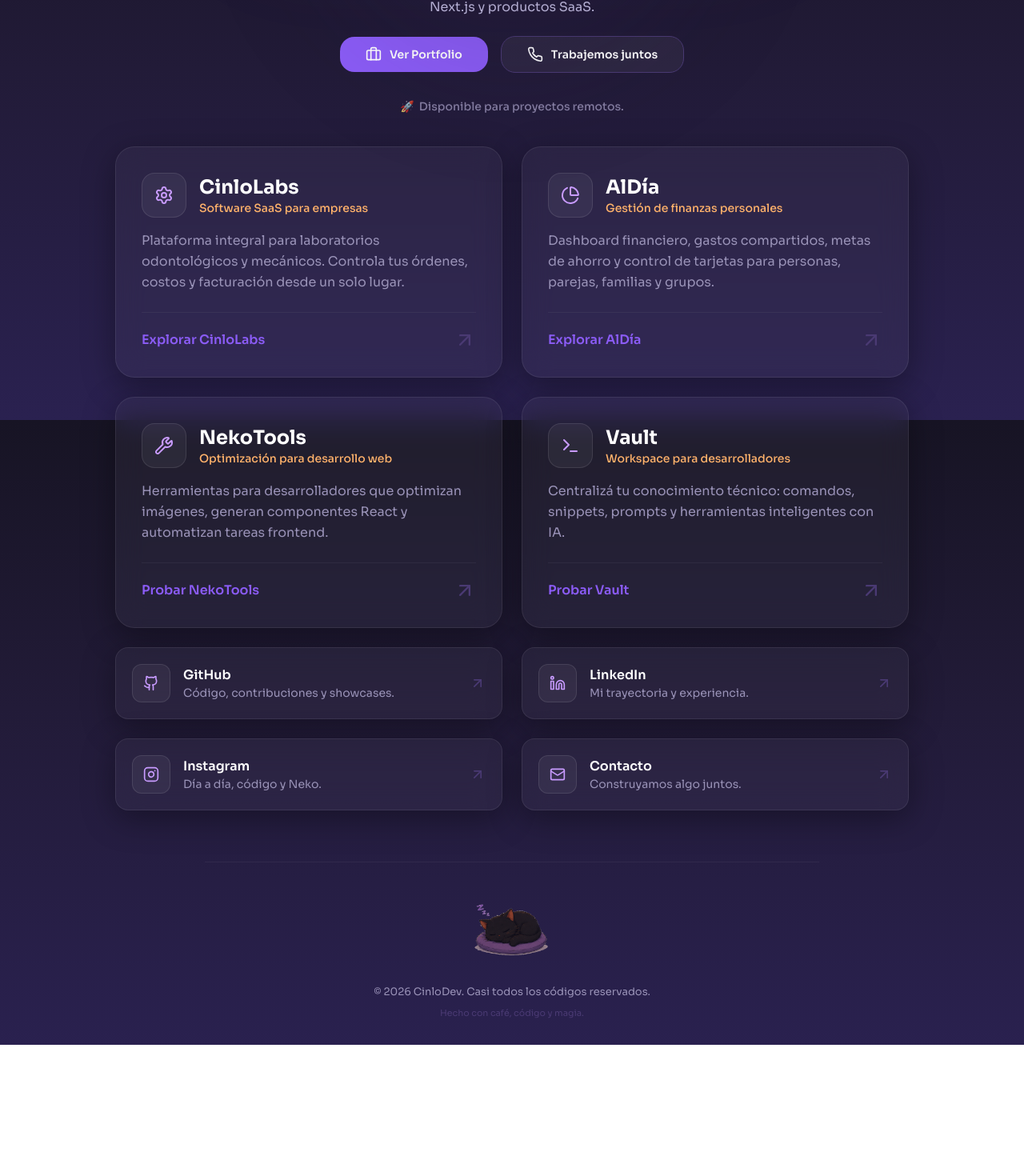
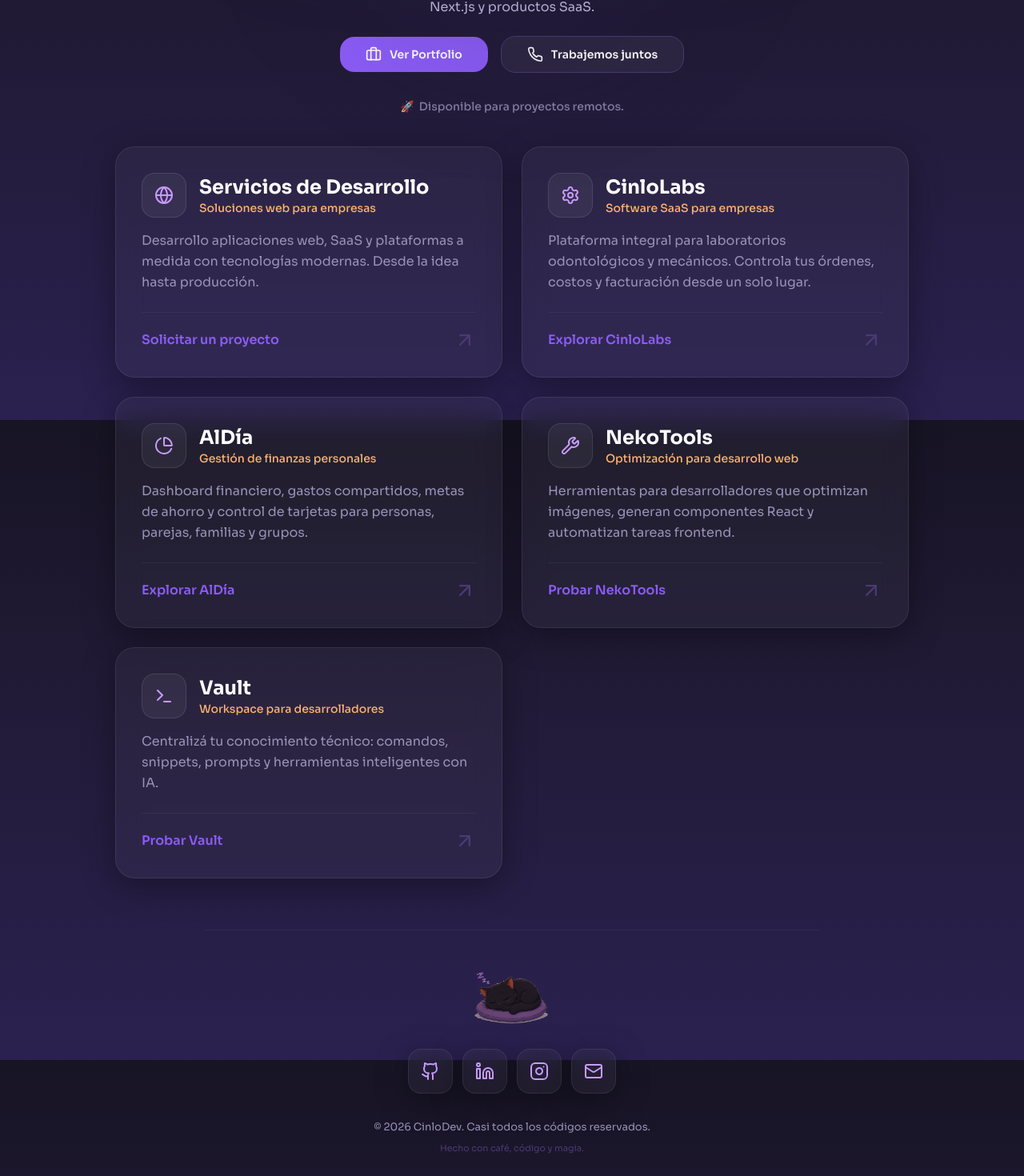
Before and after one commit to CinloDev/cinlodev-go, a Next.js app: page / in a window 1280 px wide. Shown: the part 275-1745 px from the top of the page at 80% size. Before the commit the page ends 1581 px from the top, so only its background shows below. Built offline with nearby package versions, Linux system fonts and the light colour scheme.

Commit message:
feat: implement link configuration and rendering components for featured projects and footer social links

```diff
--- a/src/components/layout/footer.tsx
+++ b/src/components/layout/footer.tsx
@@ -1,10 +1,12 @@
 "use client";
 
 import { motion } from "framer-motion";
-
 import Image from "next/image";
+import { linksConfig } from "@/config/links";
 
 export function Footer() {
+	const socialLinks = linksConfig.filter((link) => !link.featured);
+
 	return (
 		<motion.footer
 			initial={{ opacity: 0 }}
@@ -13,8 +15,8 @@
 			className="mt-auto w-full flex flex-col items-center justify-center relative z-10 text-center px-4 pb-8"
 		>
 			<div className="w-full max-w-3xl border-t border-white/5 pt-8 flex flex-col items-center gap-2">
-				<div className="flex flex-col items-center group cursor-pointer">
-					<div className="relative mb-3 transition-transform duration-300 group-hover:-translate-y-1 opacity-70 group-hover:opacity-100">
+				<div className="flex flex-col items-center group cursor-pointer mb-2">
+					<div className="relative transition-transform duration-300 group-hover:-translate-y-1 opacity-70 group-hover:opacity-100">
 						<Image
 							src="/assets/neko_zzz.svg"
 							alt="Neko Durmiendo"
@@ -23,6 +25,24 @@
 							className="w-25 h-25 object-contain"
 						/>
 					</div>
+				</div>
+
+				<div className="flex items-center gap-3 mb-6">
+					{socialLinks.map((link) => {
+						const Icon = link.icon;
+						return (
+							<a
+								key={link.id}
+								href={link.url}
+								target="_blank"
+								rel="noopener noreferrer"
+								className="group flex h-14 w-14 items-center justify-center rounded-2xl transition-all duration-300 glass-card hover:glass-card-hover text-link hover:text-white"
+								aria-label={link.title}
+							>
+								<Icon className="h-6 w-6" />
+							</a>
+						);
+					})}
 				</div>
 
 				<p className="text-[13px] font-normal text-muted-foreground m-0 transition-colors group-hover:text-link">
--- a/src/components/links/link-list.tsx
+++ b/src/components/links/link-list.tsx
@@ -4,11 +4,15 @@
 import { LinkCard } from "./link-card";
 
 export function LinkList() {
+	const featuredLinks = linksConfig.filter((link) => link.featured);
+
 	return (
-		<section className="grid grid-cols-1 sm:grid-cols-2 gap-4 sm:gap-6 w-full max-w-5xl px-4 pb-16">
-			{linksConfig.map((link, index) => (
-				<LinkCard key={link.id} link={link} index={index} />
-			))}
-		</section>
+		<div className="w-full max-w-5xl px-4 pb-16 flex flex-col gap-4 sm:gap-6">
+			<section className="grid grid-cols-1 sm:grid-cols-2 gap-4 sm:gap-6">
+				{featuredLinks.map((link, index) => (
+					<LinkCard key={link.id} link={link} index={index} />
+				))}
+			</section>
+		</div>
 	);
 }
--- a/src/config/links.ts
+++ b/src/config/links.ts
@@ -1,4 +1,4 @@
-import { Mail, PieChart, Settings, Terminal, Wrench } from "lucide-react";
+import { Globe, Mail, PieChart, Settings, Terminal, Wrench } from "lucide-react";
 import {
 	GithubIcon,
 	InstagramIcon,
@@ -20,6 +20,23 @@
 };
 
 export const linksConfig: LinkItem[] = [
+	{
+	id: "services",
+	title: "Servicios de Desarrollo",
+	subtitle: "Soluciones web para empresas",
+	description:
+		"Desarrollo aplicaciones web, SaaS y plataformas a medida con tecnologías modernas. Desde la idea hasta producción.",
+	features: [
+		"Aplicaciones Web",
+		"SaaS a medida",
+		"Consultoría técnica",
+	],
+	status: "Disponible",
+	actionText: "Solicitar un proyecto",
+	url: "https://www.cinlodev.com",
+	featured: true,
+	icon: Globe,
+	},
 	{
 		id: "cinlolabs",
 		title: "CinloLabs",
```
